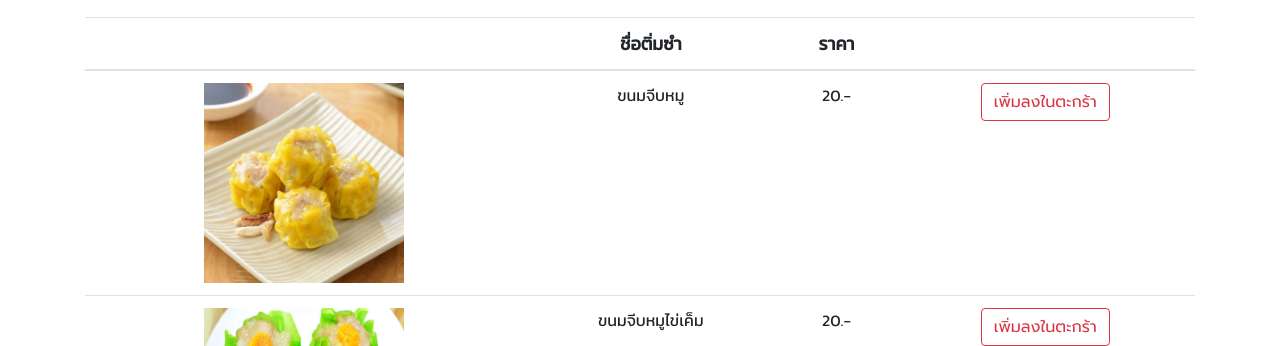
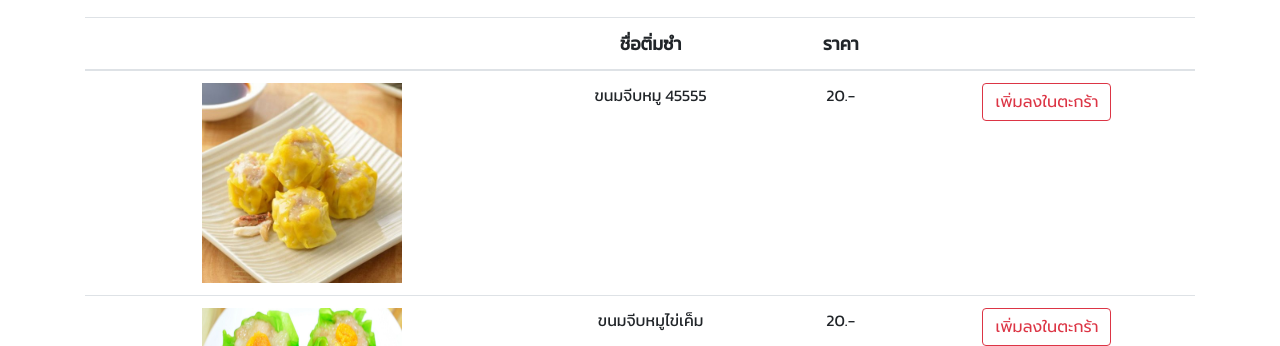
Before and after one commit to Pangkoki20/dimsum-app, a React (Create React App) app: page /Dimsum in a window 1280 px wide. Shown: the part 182-528 px from the top of the page. Built offline with nearby package versions, Linux system fonts and the light colour scheme; a web font is replaced by a local one.

Commit message:
Dimsumorder

```diff
--- a/src/component/Dimsum/Dimsum.js
+++ b/src/component/Dimsum/Dimsum.js
@@ -43,7 +43,7 @@ class Dimsum extends Component {
               <th scope="row">
                 <img className="dl_pok" src={dl_pok} />
               </th>
-              <td>ขนมจีบหมู</td>
+              <td>ขนมจีบหมู  45555</td>
               <td>20.-</td>
 
               <td>
```
